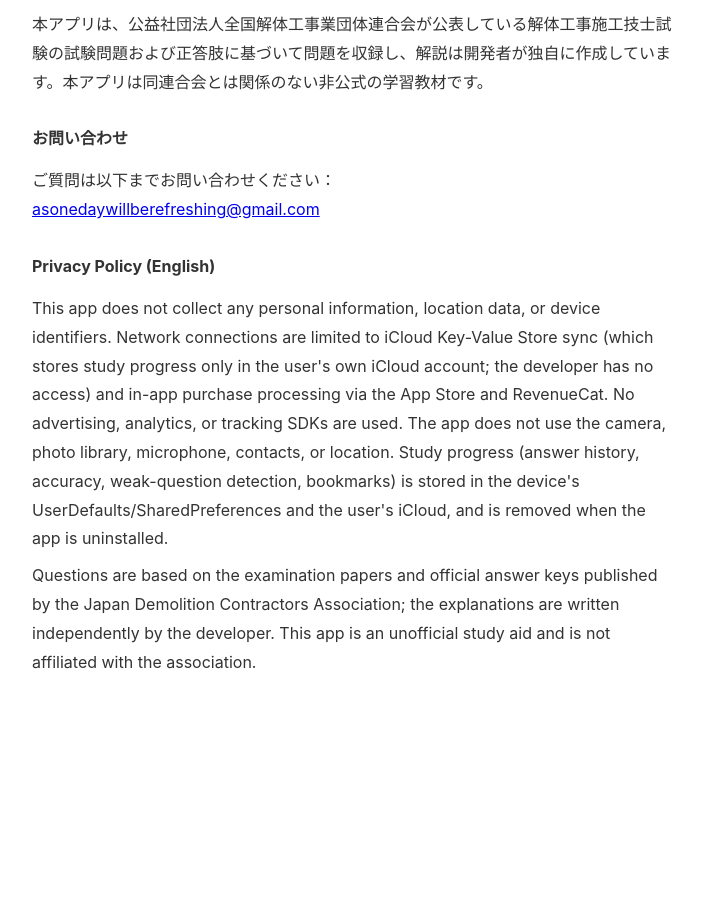
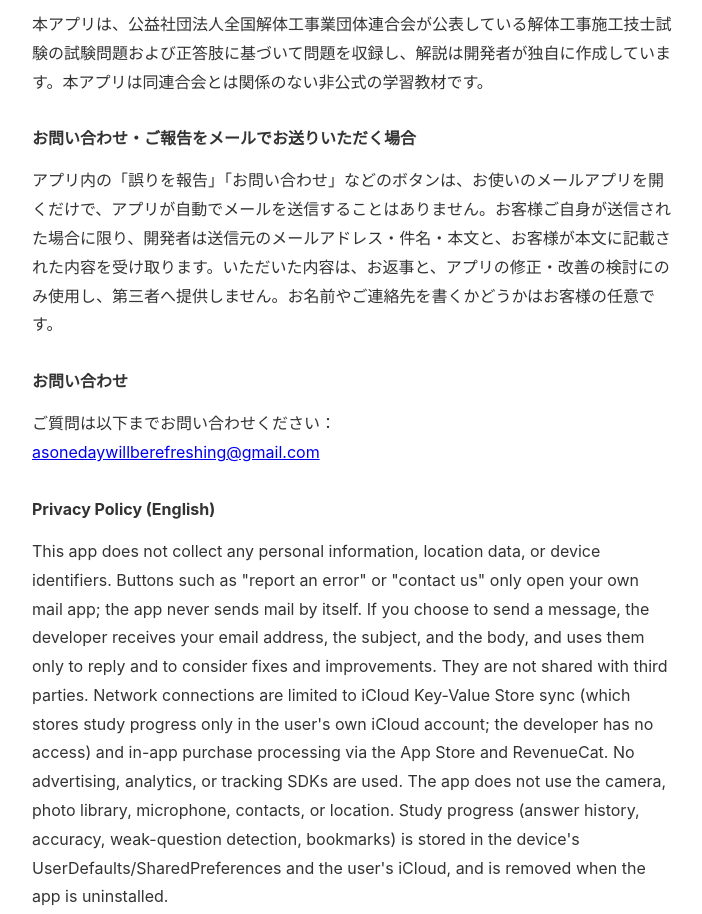
Before and after one commit to takurofukuma/kaitai-legal, a plain HTML site: page privacy.html in a window 1280 px wide. Shown: the part 1344-2258 px from the top of the page, without its empty margins (288-990 px from the left). Before the commit the page ends 2060 px from the top, so only its background shows below. Drawn offline with Linux system fonts and the light colour scheme.

Commit message:
メールでのご報告・お問い合わせで開発者が受け取る情報を明記する
アプリ内の「誤りを報告」「お問い合わせ」「受験結果を知らせる」は mailto を開くだけで
自動送信はしないが、利用者が送れば送信元アドレス・件名・本文が開発者に届く。
これまで「個人情報を取得しません」としか書いておらず、アプリによる自動収集と、
利用者が自分で送ったメールの受領が区別できなかった。

課金まわりの「氏名・メールアドレス等を開発者が受け取ることはありません」は
その文脈では正しいので、そのまま残して別の節として足している。

Co-Authored-By: Claude Opus 5 (1M context) <noreply@anthropic.com>

```diff
--- a/privacy.html
+++ b/privacy.html
@@ -22,7 +22,7 @@
   <h1>プライバシーポリシー</h1>
   <p>アプリ名：解体工事施工技士 試験対策<br>
   開発者：KawaApp Studio<br>
-  最終更新：2026年8月12日</p>
+  最終更新：2026年9月14日</p>
 
   <h2>開発者による情報収集</h2>
   <p>本アプリは、ユーザーの個人情報・位置情報・端末識別情報・その他いかなる個人データも開発者側に収集することはありません。</p>
@@ -49,12 +49,15 @@
   <h2>収録内容について</h2>
   <p>本アプリは、公益社団法人全国解体工事業団体連合会が公表している解体工事施工技士試験の試験問題および正答肢に基づいて問題を収録し、解説は開発者が独自に作成しています。本アプリは同連合会とは関係のない非公式の学習教材です。</p>
 
+  <h2>お問い合わせ・ご報告をメールでお送りいただく場合</h2>
+  <p>アプリ内の「誤りを報告」「お問い合わせ」などのボタンは、お使いのメールアプリを開くだけで、アプリが自動でメールを送信することはありません。お客様ご自身が送信された場合に限り、開発者は送信元のメールアドレス・件名・本文と、お客様が本文に記載された内容を受け取ります。いただいた内容は、お返事と、アプリの修正・改善の検討にのみ使用し、第三者へ提供しません。お名前やご連絡先を書くかどうかはお客様の任意です。</p>
+
   <h2>お問い合わせ</h2>
   <p>ご質問は以下までお問い合わせください：<br>
   <a href="mailto:asonedaywillberefreshing@gmail.com">asonedaywillberefreshing@gmail.com</a></p>
 
   <h2>Privacy Policy (English)</h2>
-  <p>This app does not collect any personal information, location data, or device identifiers. Network connections are limited to iCloud Key-Value Store sync (which stores study progress only in the user's own iCloud account; the developer has no access) and in-app purchase processing via the App Store and RevenueCat. No advertising, analytics, or tracking SDKs are used. The app does not use the camera, photo library, microphone, contacts, or location. Study progress (answer history, accuracy, weak-question detection, bookmarks) is stored in the device's UserDefaults/SharedPreferences and the user's iCloud, and is removed when the app is uninstalled.</p>
+  <p>This app does not collect any personal information, location data, or device identifiers. Buttons such as "report an error" or "contact us" only open your own mail app; the app never sends mail by itself. If you choose to send a message, the developer receives your email address, the subject, and the body, and uses them only to reply and to consider fixes and improvements. They are not shared with third parties. Network connections are limited to iCloud Key-Value Store sync (which stores study progress only in the user's own iCloud account; the developer has no access) and in-app purchase processing via the App Store and RevenueCat. No advertising, analytics, or tracking SDKs are used. The app does not use the camera, photo library, microphone, contacts, or location. Study progress (answer history, accuracy, weak-question detection, bookmarks) is stored in the device's UserDefaults/SharedPreferences and the user's iCloud, and is removed when the app is uninstalled.</p>
   <p>Questions are based on the examination papers and official answer keys published by the Japan Demolition Contractors Association; the explanations are written independently by the developer. This app is an unofficial study aid and is not affiliated with the association.</p>
 </body>
 </html>
```
